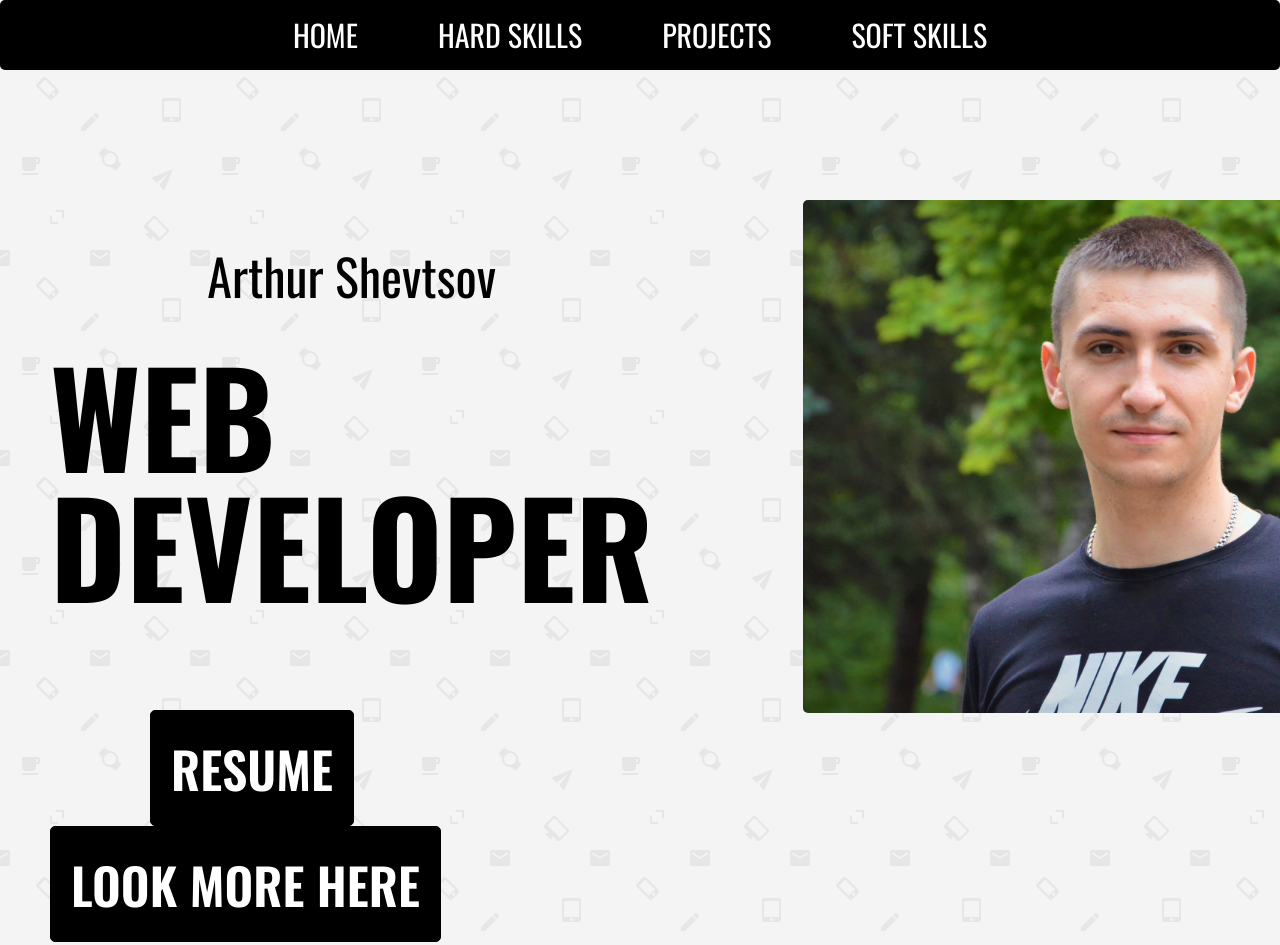
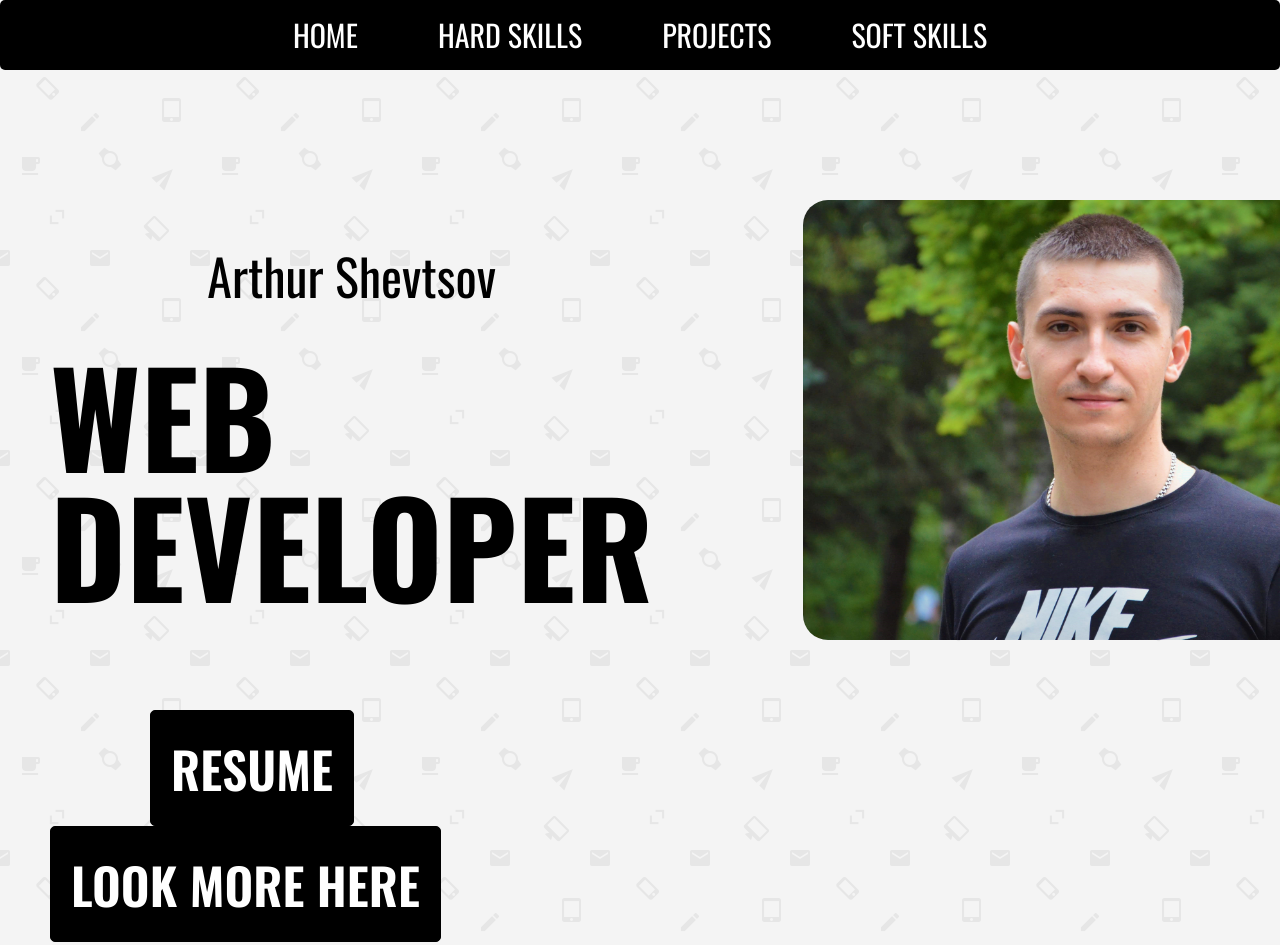
Before and after one commit to Lumenatom/My__Portfolio, a plain HTML site: page index.html in a window 1280 px wide. Shown: the top 945 px of the page. Drawn offline with nearby package versions, Linux system fonts and the light colour scheme.

Commit message:
Update style.css

```diff
--- a/style.css
+++ b/style.css
@@ -117,10 +117,7 @@ body {
 
 }
 
-.button__item {
-	/* display: flex; */
-	/* justify-content: space-between; */
-}
+
 .about__me button {
 	padding: 20px;
 	color: #ffffff;
@@ -145,14 +142,13 @@ body {
 	margin-right: 100px;
 }
 
-.btn__2 {
-	/* margin-right: 100px; */
-}
+
 
 .person {
-	max-width: 700px;
+	max-width: 600px;
 	margin: 200px 100px;
-	border-radius: 5px;
+	/* border-radius: 5px; */
+	border-radius: 25px;
 }
 
 .short__biography {
```
